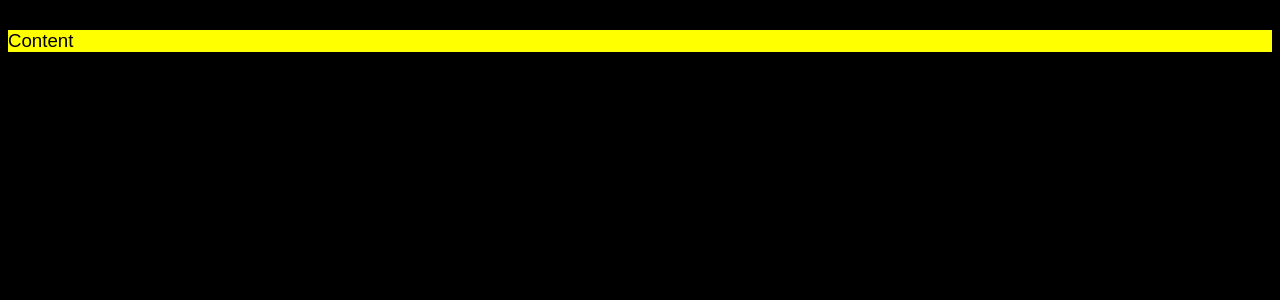
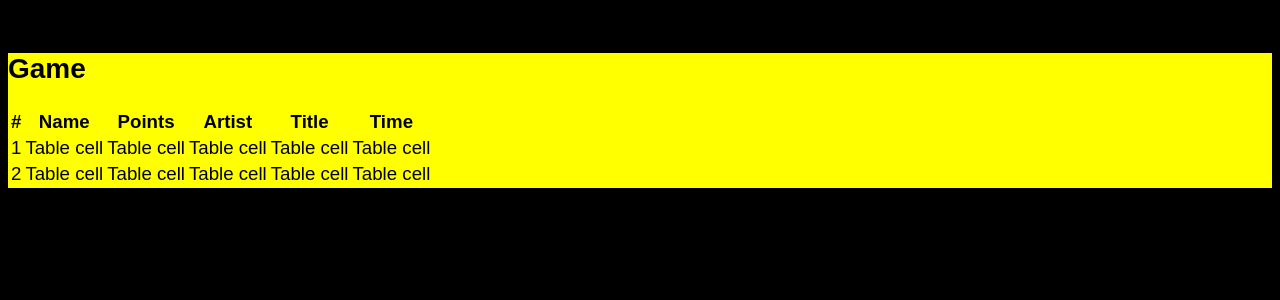
Before and after one commit to J0-nas/TDDD27, a React app in the folder dev_server/: page / in a window 1280 px wide. Shown: the top 300 px of the page. Built offline with nearby package versions, Linux system fonts and the light colour scheme; the HTML template or start-up script is replaced by a standard one.

Commit message:
added files and first definition of the structure

```diff
--- /dev/null
+++ b/dev_server/src/views/AudioPlayer.jsx
@@ -0,0 +1,5 @@
+import React from 'react';
+import ReactDOM from 'react-dom';
+
+export default class AudioPlayer extends React.Component {
+}
--- /dev/null
+++ b/dev_server/src/views/Chat.jsx
@@ -0,0 +1,5 @@
+import React from 'react';
+import ReactDOM from 'react-dom';
+
+export default class Chat extends React.Component {
+}
--- a/dev_server/src/views/Content.jsx
+++ b/dev_server/src/views/Content.jsx
@@ -1,12 +1,29 @@
 import React from 'react';
 import ReactDOM from 'react-dom';
-import { Grid } from 'react-bootstrap';
+import { Grid, Row, Col } from 'react-bootstrap';
+
+import Standings from './Standings'
+import GameView from './GameView'
 
 export default class Content extends React.Component {
+  constructor() {
+    super();
+    this.state  = {
+      "content" : <Standings/>
+    }
+  }
+
   render() {
     return (
     <Grid className="mainContainer">
-        Content
+        <Row className="show-grid">
+          <Col sm={12} md={6}>
+            <GameView/>
+          </Col>
+          <Col sm={12} md={6}>
+            {this.state.content}
+          </Col>
+        </Row>
     </Grid>
     );
   }
--- /dev/null
+++ b/dev_server/src/views/GameView.jsx
@@ -0,0 +1,10 @@
+import React from 'react';
+import ReactDOM from 'react-dom';
+
+export default class GameView extends React.Component {
+  render () {
+    return (
+      <h2>Game</h2>
+    );
+  }
+}
--- /dev/null
+++ b/dev_server/src/views/PreviouslyPlayed.jsx
@@ -0,0 +1,5 @@
+import React from 'react';
+import ReactDOM from 'react-dom';
+
+export default class PreviouslyPlayed extends React.Component {
+}
--- /dev/null
+++ b/dev_server/src/views/ProgressBar.jsx
@@ -0,0 +1,5 @@
+import React from 'react';
+import ReactDOM from 'react-dom';
+
+export default class ProgressBar extends React.Component {
+}
--- /dev/null
+++ b/dev_server/src/views/ProgressCounter.jsx
@@ -0,0 +1,5 @@
+import React from 'react';
+import ReactDOM from 'react-dom';
+
+export default class ProgressCounter extends React.Component {
+}
--- /dev/null
+++ b/dev_server/src/views/SolveInput.jsx
@@ -0,0 +1,5 @@
+import React from 'react';
+import ReactDOM from 'react-dom';
+
+export default class SolveInput extends React.Component {
+}
--- /dev/null
+++ b/dev_server/src/views/Standings.jsx
@@ -0,0 +1,41 @@
+import React from 'react';
+import ReactDOM from 'react-dom';
+
+import { Table } from 'react-bootstrap';
+
+export default class Standings extends React.Component {
+  render() {
+    return (
+      <Table responsive>
+    <thead>
+      <tr>
+        <th>#</th>
+        <th>Name</th>
+        <th>Points</th>
+        <th>Artist</th>
+        <th>Title</th>
+        <th>Time</th>
+      </tr>
+    </thead>
+    <tbody>
+      <tr>
+        <td>1</td>
+        <td>Table cell</td>
+        <td>Table cell</td>
+        <td>Table cell</td>
+        <td>Table cell</td>
+        <td>Table cell</td>
+      </tr>
+      <tr>
+        <td>2</td>
+        <td>Table cell</td>
+        <td>Table cell</td>
+        <td>Table cell</td>
+        <td>Table cell</td>
+        <td>Table cell</td>
+      </tr>
+    </tbody>
+  </Table>
+    );
+  }
+}
--- /dev/null
+++ b/dev_server/src/views/TextBox.jsx
@@ -0,0 +1,5 @@
+import React from 'react';
+import ReactDOM from 'react-dom';
+
+export default class TextBox extends React.Component {
+}
```
